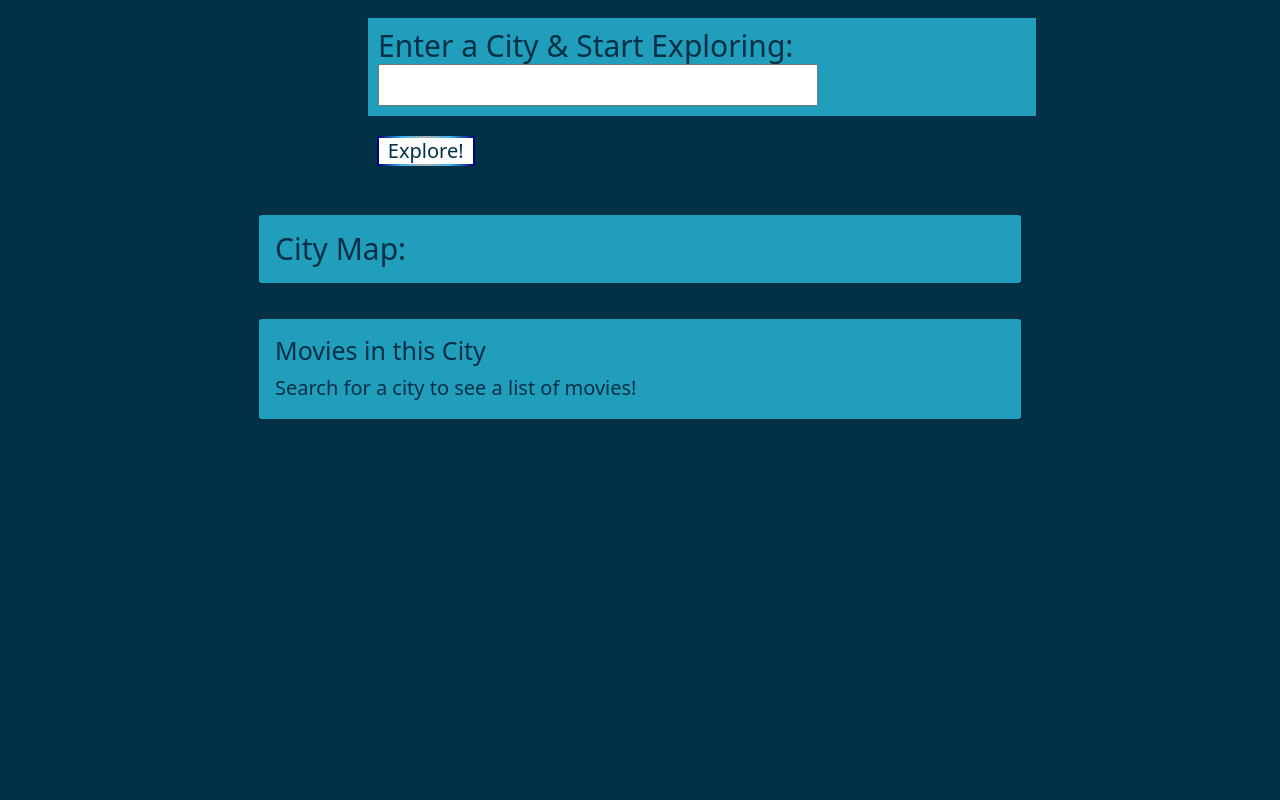
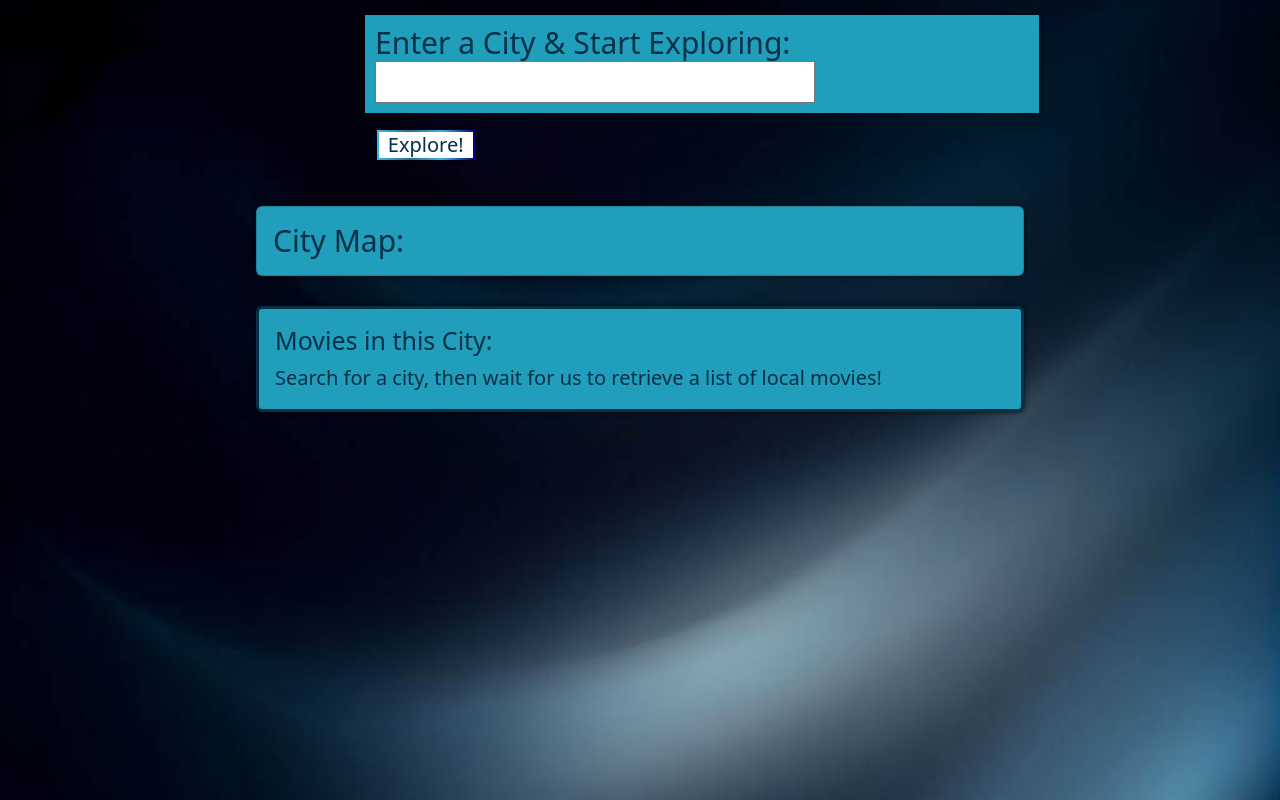
Before and after one commit to Tiffanirice23/city-explorer, a React (Create React App) app: page / in a window 1280 px wide. Built offline with nearby package versions, Linux system fonts and the light colour scheme; no server answers.

Commit message:
Text Shadow Edit

```diff
--- a/src/App.css
+++ b/src/App.css
@@ -7,11 +7,15 @@ body {
   background-color: #023047;
   /* text-align: center; */
   font-weight:700;
-  /* background-image: url("../public/images/background.jpeg");  */
+  background-image: url("../public/images/background3.jpeg");
   -webkit-background-size: cover;
   -moz-background-size: cover;
   -o-background-size: cover;
   background-size: cover;
+  background-repeat: repeat-y;
+
+    /* Set the background to be fixed so it won't scroll with the content */
+    background-attachment: fixed;
 
 }
 
@@ -28,7 +32,10 @@ li {
   margin: 0 auto;
   width: 60%;
   margin-top: 30px;
-  border: 3px solid #023047;
+  /* border: 3px solid #023047; */
+  -webkit-box-shadow: 0px 0px 5px 0px rgba(0,0,0,0.75);
+  -moz-box-shadow: 0px 0px 5px 0px rgba(0,0,0,0.75);
+  box-shadow: 0px 0px 5px 0px rgba(0,0,0,0.75);
 }
 
 .movieCard {
@@ -37,15 +44,20 @@ li {
   width: 60%;
   margin-top: 30px;
   border: 3px solid #023047;
+  -webkit-box-shadow: 0px 0px 5px 0px rgba(0,0,0,0.75);
+  -moz-box-shadow: 0px 0px 5px 0px rgba(0,0,0,0.75);
+  box-shadow: 0px 0px 5px 0px rgba(0,0,0,0.75);
 }
 
 .cityExplorerLabel {
   padding: 10px;
   color:#023047;
   background-color: #219ebc;
-  border: 3px solid #023047;
   font-size: 30px;
   color: #023047;
+  -webkit-box-shadow: 0px 0px 5px 0px rgba(0,0,0,0.75);
+  -moz-box-shadow: 0px 0px 5px 0px rgba(0,0,0,0.75);
+  box-shadow: 0px 0px 5px 0px rgba(0,0,0,0.75);
 }
 
 .cityExplorerForm {
@@ -86,7 +98,9 @@ iframe {
   margin: 0 auto;
   position: relative;
   display: block;
-  border:2px solid #023047;
+  -webkit-box-shadow: 0px 0px 5px 0px rgba(0,0,0,0.75);
+  -moz-box-shadow: 0px 0px 5px 0px rgba(0,0,0,0.75);
+  box-shadow: 0px 0px 5px 0px rgba(0,0,0,0.75);
 }
 
 
@@ -95,11 +109,13 @@ iframe {
   width: 15%;
   font-weight:400;
   border-radius: 8%;
-  border: 2px solid;
-  border-image: linear-gradient(to right, #000080, #3cb4e8, #b0b0b0, #3cb4e8, #000080) 1;
+  border-image: linear-gradient(to right, #3cb4e8, #316b8f, #3cb4e8, #000080) 1;
   border-image-slice: 1;
   font-size: 20px;
   background-color: white;
+  -webkit-box-shadow: 0px 0px 5px 0px rgba(0,0,0,0.75);
+  -moz-box-shadow: 0px 0px 5px 0px rgba(0,0,0,0.75);
+  box-shadow: 0px 0px 5px 0px rgba(0,0,0,0.75);
 }
 
 
--- a/src/App.js
+++ b/src/App.js
@@ -110,6 +110,7 @@ render() {
         <Card.Body className="mapCardContainer">
           <Card.Title
             className="mapCardTitle">City Map: {this.state.cityName}</Card.Title>
+
           <Card.Text as="div">
             <div>
               {lat && lon && <iframe
@@ -139,10 +140,10 @@ render() {
 
       <Card className='movieCard'>
         <Card.Body className="movieBodyContainer">
-          <Card.Title className="movieCardTitle">Movies in this City</Card.Title>
+          <Card.Title className="movieCardTitle">Movies in this City:</Card.Title>
           <Card.Text as="div"className="moviePhrase">
             {this.state.movies && <Movies movies={this.state.movies}/>}
-            {this.state.movies.length === 0 && 'Search for a city to see a list of movies!'}
+            {this.state.movies.length === 0 && 'Search for a city, then wait for us to retrieve a list of local movies!'}
           </Card.Text>
         </Card.Body>
       </Card>
--- a/src/Movies/Movies.css
+++ b/src/Movies/Movies.css
@@ -8,8 +8,13 @@
 }
 
 .insideMovieCard {
+  margin: 0 auto;
   margin-bottom: 30px;
- border: 2px solid #023047;
+ /* border: 2px solid #023047; */
+ -webkit-box-shadow: 0px 0px 5px 0px rgba(0,0,0,0.75);
+ -moz-box-shadow: 0px 0px 5px 0px rgba(0,0,0,0.75);
+ box-shadow: 0px 0px 5px 0px rgba(0,0,0,0.75);
+ width: 90%;
 
 }
 
@@ -18,16 +23,17 @@
 }
 
 .movieOverview {
-  border: 2px solid #11170b;
   width: 90%;
   margin: 0 auto;
   margin-bottom: 10px !important;
-  background-color: #023047;
-  color: #219ebc;
+  /* background-color: #023047; */
+  color: #023047;
+
 }
 
 .movieReleased {
   margin-left: 35px;
+  text-decoration: underline;
 }
 
 .movieTitle {
@@ -35,4 +41,5 @@
   font-weight: 800;
   font-size: 30px;
   color:#023047;
+  padding: 15px;
 }
--- a/src/Movies/Movies.js
+++ b/src/Movies/Movies.js
@@ -27,7 +27,7 @@ class Movies extends React.Component {
                   Released: {movie.release}
               </Card.Text>
               <Card.Text className='movieOverview'>
-                {movie.overview}
+                Overview: {movie.overview}
               </Card.Text>
             </Card>
         ))}
```
Also changed, not shown: public/images/background2.jpeg (added), public/images/background3.jpeg (added).
